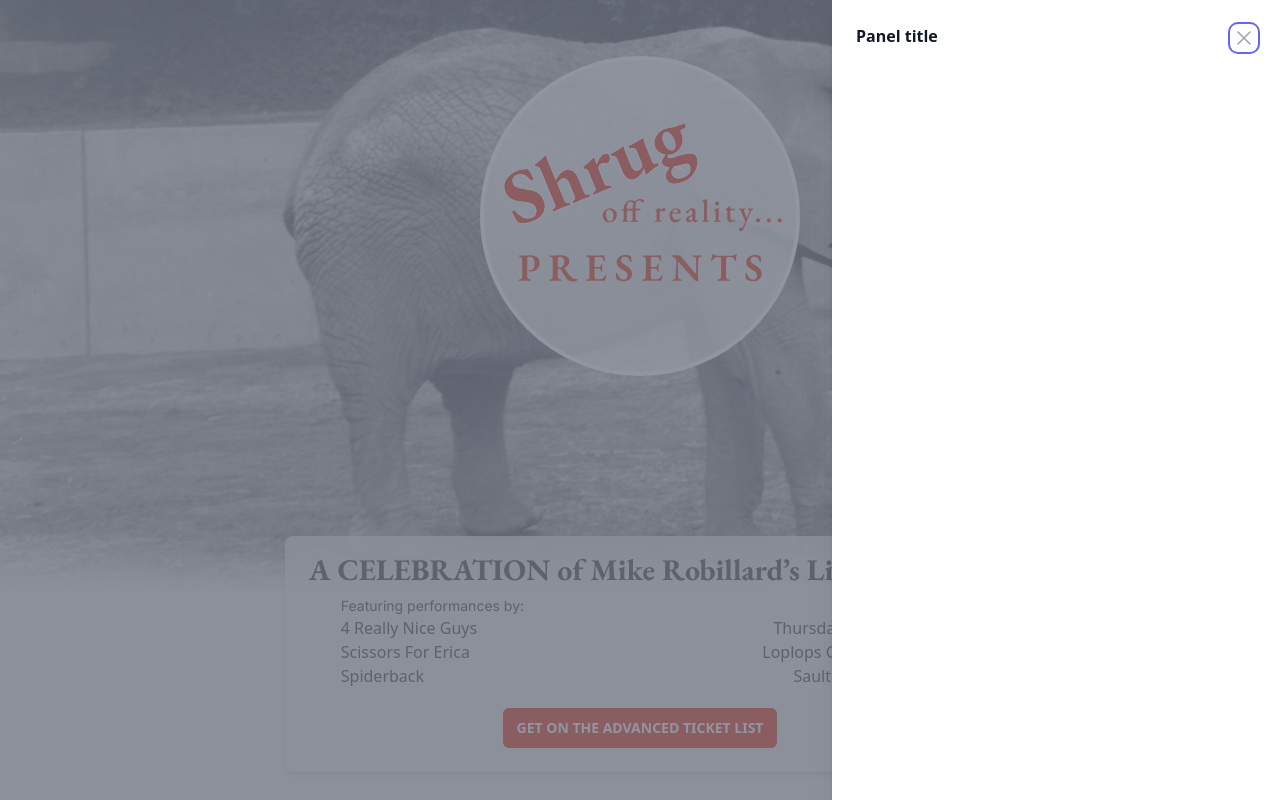
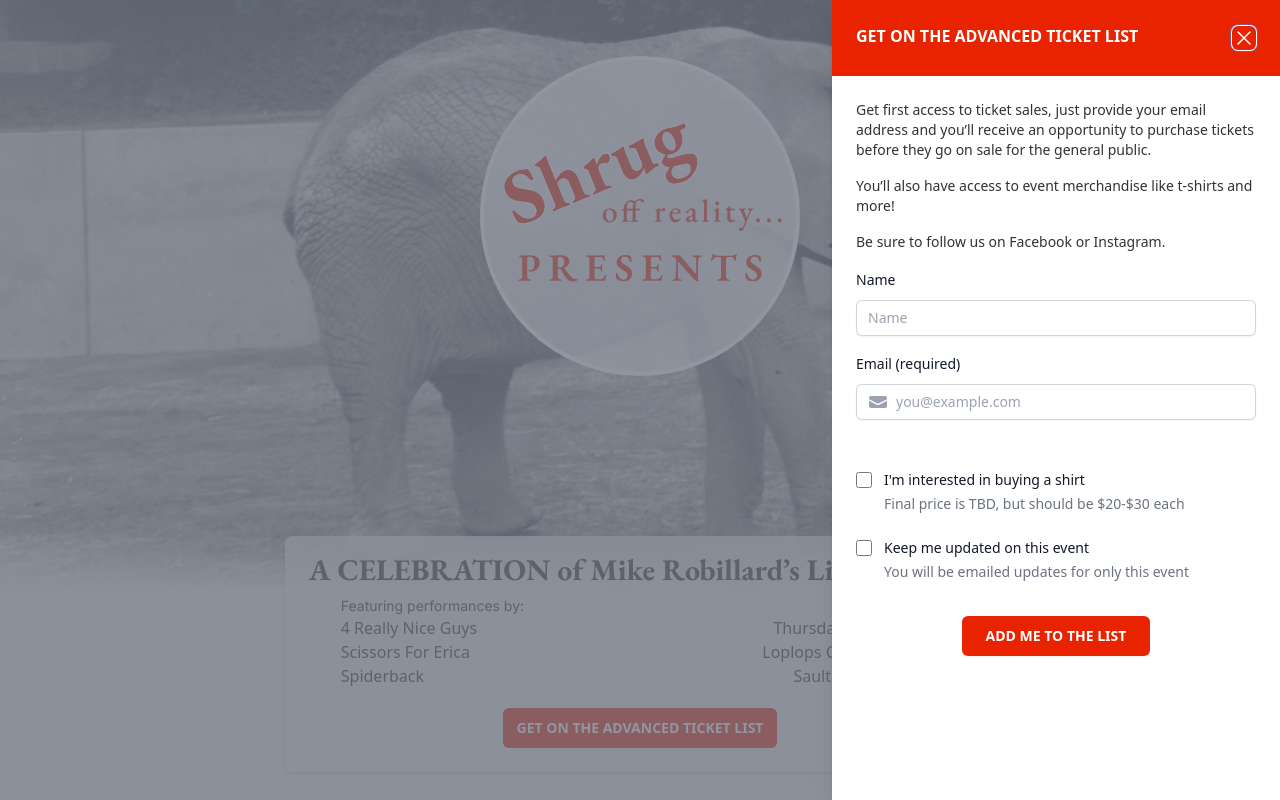
Before and after one commit to widgetapps/shrug-tribute, a Next.js app: page / in a window 1280 px wide. Both pictures are taken after a click on the button "GET ON THE ADVANCED TICKET LIST". Built offline with nearby package versions, Linux system fonts and the light colour scheme.

Commit message:
Added the form.

```diff
--- a/src/components/subscribe.tsx
+++ b/src/components/subscribe.tsx
@@ -1,6 +1,7 @@
 import {Fragment} from "react";
 import {Dialog, Transition} from "@headlessui/react";
 import {XMarkIcon} from "@heroicons/react/24/outline";
+import {EnvelopeIcon} from "@heroicons/react/20/solid";
 
 // @ts-ignore
 export default function Subscribe({open, setOpen}) {
@@ -33,16 +34,16 @@ export default function Subscribe({open, setOpen}) {
                                 leaveTo="translate-x-full"
                             >
                                 <Dialog.Panel className="pointer-events-auto w-screen max-w-md">
-                                    <div className="flex h-full flex-col overflow-y-scroll bg-white py-6 shadow-xl">
-                                        <div className="px-4 sm:px-6">
+                                    <div className="flex h-full flex-col overflow-y-scroll bg-white shadow-xl">
+                                        <div className="bg-shrug-red px-4 py-6 sm:px-6">
                                             <div className="flex items-start justify-between">
-                                                <Dialog.Title className="text-base font-semibold leading-6 text-gray-900">
-                                                    Panel title
+                                                <Dialog.Title className="text-base font-semibold leading-6 text-white">
+                                                    GET ON THE ADVANCED TICKET LIST
                                                 </Dialog.Title>
                                                 <div className="ml-3 flex h-7 items-center">
                                                     <button
                                                         type="button"
-                                                        className="rounded-md bg-white text-gray-400 hover:text-gray-500 focus:outline-none focus:ring-2 focus:ring-indigo-500 focus:ring-offset-2"
+                                                        className="rounded-md text-white hover:text-gray-500 focus:outline-none focus:ring-1 focus:shrug-red-400 focus:ring-offset-1"
                                                         onClick={() => setOpen(false)}
                                                     >
                                                         <span className="sr-only">Close panel</span>
@@ -51,7 +52,102 @@ export default function Subscribe({open, setOpen}) {
                                                 </div>
                                             </div>
                                         </div>
-                                        <div className="relative mt-6 flex-1 px-4 sm:px-6">{/* Your content */}</div>
+                                        <div className="relative mt-6 flex-1 px-4 sm:px-6 text-sm space-y-4">
+                                            <p>Get first access to ticket sales, just provide your email address and you’ll
+                                                receive an opportunity to purchase tickets before they go on sale for the
+                                                general public.</p>
+                                            <p>You’ll also have access to event merchandise like t-shirts and more!</p>
+                                            <p>Be sure to follow us on Facebook or Instagram.</p>
+
+                                            <div className="pb-8 space-y-4">
+                                                <div>
+                                                    <label htmlFor="name" className="block text-sm font-medium leading-6 text-gray-900">
+                                                        Name
+                                                    </label>
+                                                    <div className="mt-2">
+                                                        <input
+                                                            type="text"
+                                                            name="name"
+                                                            id="name"
+                                                            className="block w-full rounded-md border-0 py-1.5 pl-3 text-gray-900 shadow-sm ring-1 ring-inset ring-gray-300 placeholder:text-gray-400 focus:ring-2 focus:ring-inset focus:ring-indigo-600 sm:text-sm sm:leading-6"
+                                                            placeholder="Name"
+                                                        />
+                                                    </div>
+                                                </div>
+
+                                                <div>
+                                                    <label htmlFor="email" className="block text-sm font-medium leading-6 text-gray-900">
+                                                        Email (required)
+                                                    </label>
+                                                    <div className="relative mt-2 rounded-md shadow-sm">
+                                                        <div className="pointer-events-none absolute inset-y-0 left-0 flex items-center pl-3">
+                                                            <EnvelopeIcon className="h-5 w-5 text-gray-400" aria-hidden="true" />
+                                                        </div>
+                                                        <input
+                                                            type="email"
+                                                            name="email"
+                                                            id="email"
+                                                            className="block w-full rounded-md border-0 py-1.5 pl-10 text-gray-900 ring-1 ring-inset ring-gray-300 placeholder:text-gray-400 focus:ring-2 focus:ring-inset focus:ring-indigo-600 sm:text-sm sm:leading-6"
+                                                            placeholder="you@example.com"
+                                                        />
+                                                    </div>
+                                                </div>
+                                            </div>
+
+                                            <fieldset>
+                                                <legend className="sr-only">Opt-ins</legend>
+                                                <div className="space-y-5">
+                                                    <div className="relative flex items-start">
+                                                        <div className="flex h-6 items-center">
+                                                            <input
+                                                                id="shirt"
+                                                                aria-describedby="shirt-description"
+                                                                name="shirt"
+                                                                type="checkbox"
+                                                                className="h-4 w-4 rounded border-gray-300 text-indigo-600 focus:ring-indigo-600"
+                                                            />
+                                                        </div>
+                                                        <div className="ml-3 text-sm leading-6">
+                                                            <label htmlFor="shirt" className="font-medium text-gray-900">
+                                                                I'm interested in buying a shirt
+                                                            </label>
+                                                            <p id="shirt-description" className="text-gray-500">
+                                                                Final price is TBD, but should be $20-$30 each
+                                                            </p>
+                                                        </div>
+                                                    </div>
+                                                    <div className="relative flex items-start">
+                                                        <div className="flex h-6 items-center">
+                                                            <input
+                                                                id="subscribe"
+                                                                aria-describedby="subscribe-description"
+                                                                name="subscribe"
+                                                                type="checkbox"
+                                                                className="h-4 w-4 rounded border-gray-300 text-indigo-600 focus:ring-indigo-600"
+                                                            />
+                                                        </div>
+                                                        <div className="ml-3 text-sm leading-6">
+                                                            <label htmlFor="subscribe" className="font-medium text-gray-900">
+                                                                Keep me updated on this event
+                                                            </label>
+                                                            <p id="subscribe-description" className="text-gray-500">
+                                                                You will be emailed updates for only this event
+                                                            </p>
+                                                        </div>
+                                                    </div>
+                                                </div>
+                                            </fieldset>
+
+                                            <div className="pt-4 justify-center items-center text-center">
+                                                <button
+                                                    type="button"
+                                                    className="rounded-md bg-shrug-red px-6 py-2.5 text-sm font-semibold text-white shadow-sm hover:bg-shrug-red-400 focus-visible:outline focus-visible:outline-2 focus-visible:outline-offset-2 focus-visible:outline-indigo-600"
+                                                >
+                                                    ADD ME TO THE LIST
+                                                </button>
+                                            </div>
+
+                                        </div>
                                     </div>
                                 </Dialog.Panel>
                             </Transition.Child>
--- a/src/pages/index.tsx
+++ b/src/pages/index.tsx
@@ -19,7 +19,7 @@ export default function Home() {
                     <div className="relative w-56 h-56 sm:w-64 sm:h-64 md:w-72 md:h-72 lg:w-80 lg:h-80 rounded-full bg-white flex justify-center items-center bg-opacity-80 border-4 border-white">
                         <Image
                             src="/img/logo_shrug.svg"
-                        alt="Shrug Logo"
+                            alt="Shrug Off Reality Presents"
                             className="w-48 h-48 -mt-5 sm:w-56 sm:-mt-7 md:w-64 md:-mt-9 lg:w-72 lg:-mt-10"
                             width={400}
                             height={400}
```
Lines whose indentation alone changed are shown as unchanged.
